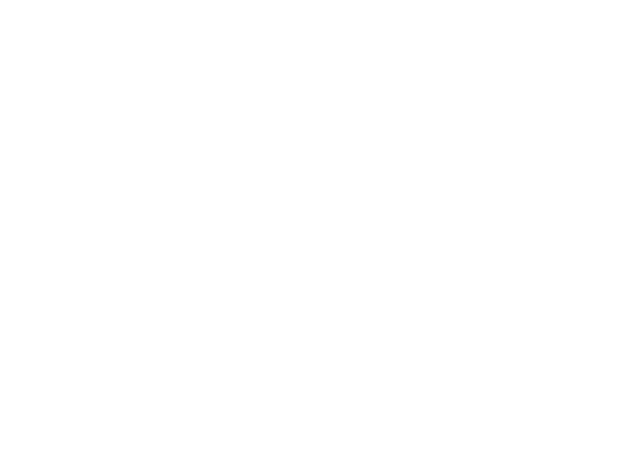
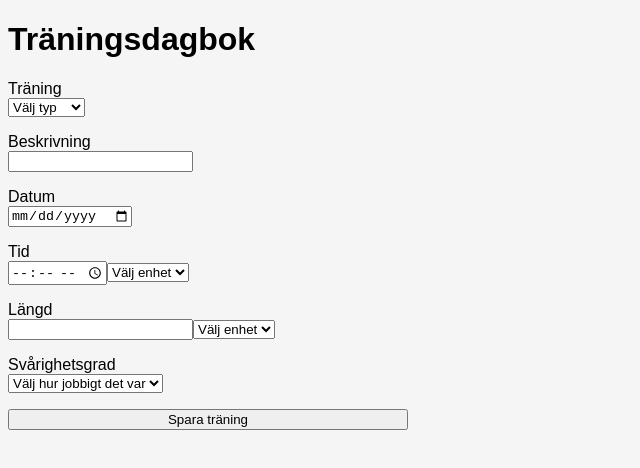
Before and after one commit to ProblemMaster/dagbok, a Vue app in the folder Frontend/: page /workouts in a window 1280 px wide. Before the commit this address had no page. Shown: the top 468 px of the page, without its empty margins (0-640 px from the left). Built offline with nearby package versions, Linux system fonts and the light colour scheme.

Commit message:
Riktiga formulären är på plats, 404 sida

```diff
--- a/Frontend/index.html
+++ b/Frontend/index.html
@@ -3,6 +3,7 @@
   <head>
     <meta charset="UTF-8">
     <meta name="viewport" content="width=device-width, initial-scale=1.0">
+    <link rel="stylesheet" href="/src/assets/base.css">
     <title>Träningsdagbok</title>
   </head>
   <body>
--- a/Frontend/src/assets/base.css
+++ b/Frontend/src/assets/base.css
@@ -0,0 +1,4 @@
+html {
+  font-family: Arial, sans-serif;
+  background-color: #f5f5f5;
+}
--- a/Frontend/src/components/forms/ActivitiesForm.vue
+++ b/Frontend/src/components/forms/ActivitiesForm.vue
@@ -1,7 +1,8 @@
 <template>
   <form @submit.prevent="submitForm" class="activities-form">
     <div>
-      <label for="activity-name">Activity Name</label>
+      <label for="activity-name">Ny aktivitet:</label>
+      <br>
       <input
         type="text"
         id="activity-name"
@@ -12,33 +13,19 @@
     </div>
 
     <div>
-      <label for="category">Category</label>
-      <select id="category" v-model="form.category" required>
-        <option disabled value="">Välj kategori</option>
-        <option>Cardio</option>
-        <option>Strength</option>
-        <option>Flexibility</option>
-        <option>Balance</option>
-      </select>
-    </div>
-
-    <div>
-      <label for="duration">Duration (minutes)</label>
+      <label for="description">Beskrivning:</label>
+      <br>
       <input
-        type="number"
-        id="duration"
-        v-model.number="form.duration"
-        min="1"
+        type="text"
+        id="description"
+        v-model="form.description"
+        placeholder="Ex: Hur man utför aktiviteten"
+        size = "40"
         required
       />
     </div>
 
-    <div>
-      <label for="date">Date</label>
-      <input type="date" id="date" v-model="form.date" required />
-    </div>
-
-    <button type="submit">Skicka activity</button>
+    <button type="submit">Spara aktivitet</button>
 
     <!-- Feedback -->
     <p v-if="success" class="success-msg">Activity skickad!</p>
@@ -52,9 +39,7 @@ import { reactive, ref } from "vue"
 // Form-data
 const form = reactive({
   name: "",
-  category: "",
-  duration: null,
-  date: ""
+  description: "",
 })
 
 // Feedback
@@ -67,7 +52,7 @@ const submitForm = async () => {
   error.value = false
 
   try {
-    const response = await fetch("http://localhost:3000/activities", {
+    const response = await fetch("http://localhost:5173/activities", {
       method: "POST",
       headers: {
         "Content-Type": "application/json"
--- a/Frontend/src/components/forms/WorkoutForm.vue
+++ b/Frontend/src/components/forms/WorkoutForm.vue
@@ -1,18 +1,9 @@
 <template>
   <form @submit.prevent="submitForm" class="workout-form">
-    <div>
-      <label for="name">Workout Name</label>
-      <input
-        type="text"
-        id="name"
-        v-model="form.name"
-        placeholder="Ex: Morning Run"
-        required
-      />
-    </div>
 
     <div>
-      <label for="type">Workout Type</label>
+      <label for="type">Träning</label>
+      <br>
       <select id="type" v-model="form.type" required>
         <option disabled value="">Välj typ</option>
         <option>Cardio</option>
@@ -23,22 +14,76 @@
     </div>
 
     <div>
-      <label for="duration">Duration (minutes)</label>
+      <label for="description">Beskrivning</label>
+      <br>
       <input
-        type="number"
-        id="duration"
-        v-model.number="form.duration"
-        min="1"
+        type="text"
+        id="description"
+        v-model="form.description"
         required
       />
     </div>
 
     <div>
-      <label for="date">Date</label>
-      <input type="date" id="date" v-model="form.date" required />
+      <label for="date">Datum</label>
+      <br>
+      <input type="date"
+        id="date"
+        v-model="form.date"
+        required />
     </div>
 
-    <button type="submit">Skicka workout</button>
+    <div>
+      <label for="time">Tid</label>
+      <br>
+      <input
+        type ="time"
+        id="time"
+        v-model="form.time"
+        />
+
+        <select id="time_unit" v-model = "form.time_unit">
+          <option value="">Välj enhet</option>
+          <option>Minuter</option>
+          <option>Timmar</option>
+        </select>
+    </div>
+
+    <div>
+      <label for="length">Längd</label>
+      <br>
+      <input
+        type ="number"
+        id="length"
+        v-model="form.length"
+        />
+
+        <select id="length_unit" v-model = "form.length_unit">
+          <option value="">Välj enhet</option>
+          <option>Kilometer</option>
+          <option>Meter</option>
+        </select>
+    </div>
+
+    <div>
+      <label for="difficulty">Svårighetsgrad</label>
+      <br>
+      <select id="difficulty" v-model="form.difficulty" required>
+        <option disabled value="">Välj hur jobbigt det var</option>
+        <option>1</option>
+        <option>2</option>
+        <option>3</option>
+        <option>4</option>
+        <option>5</option>
+        <option>6</option>
+        <option>7</option>
+        <option>8</option>
+        <option>9</option>
+        <option>10</option>
+      </select>
+    </div>
+
+    <button type="submit">Spara träning</button>
 
     <!-- Feedback -->
     <p v-if="success" class="success-msg">Workout skickad!</p>
@@ -51,10 +96,15 @@ import { reactive, ref } from "vue"
 
 // Form-data
 const form = reactive({
-  name: "",
   type: "",
-  duration: null,
-  date: ""
+  duration: "",
+  date: "",
+  time: "",
+  time_unit: "",
+  length: "",
+  length_unit: "",
+  difficulty: "",
+
 })
 
 // Feedback
@@ -67,7 +117,7 @@ const submitForm = async () => {
   error.value = false
 
   try {
-    const response = await fetch("http://localhost:3000/workout", {
+    const response = await fetch("http://localhost:5173/workouts", {
       method: "POST",
       headers: {
         "Content-Type": "application/json"
@@ -82,10 +132,14 @@ const submitForm = async () => {
 
     success.value = true
     // Reset form
-    form.name = ""
-    form.type = ""
-    form.duration = null
-    form.date = ""
+      form.type = ""
+      form.duration = ""
+      form.date = ""
+      form.time = ""
+      form.time_unit = ""
+      form.length = ""
+      form.length_unit = ""
+      form.difficulty = ""
   } catch (err) {
     console.error(err)
     error.value = true
--- a/Frontend/src/router/index.js
+++ b/Frontend/src/router/index.js
@@ -2,11 +2,13 @@
 import { createRouter, createWebHistory } from "vue-router"
 import ActivitiesView from "@/views/ActivitiesView.vue"
 import WorkoutView from "@/views/WorkoutView.vue"
+import NotFoundView from "@/views/NotFoundView.vue"
 
 const routes = [
   { path: "/", redirect: "/activities" },
   { path: "/activities", component: ActivitiesView },
-  { path: "/workout", component: WorkoutView }
+  { path: "/workouts", component: WorkoutView },
+  { path: "/:pathMatch(.*)*", component: NotFoundView }
 ]
 
 export default createRouter({
--- a/Frontend/src/views/ActivitiesView.vue
+++ b/Frontend/src/views/ActivitiesView.vue
@@ -1,5 +1,5 @@
 <template>
-  <h1>Activities</h1>
+  <h1>Aktiviteter</h1>
   <ActivitiesForm />
 </template>
 
--- /dev/null
+++ b/Frontend/src/views/NotFoundView.vue
@@ -0,0 +1,25 @@
+<template>
+  <div class="not-found">
+    <h1>404</h1>
+    <p>Sidan du söker finns inte.</p>
+
+    <RouterLink to="/activities">
+      Gå till Activities
+    </RouterLink>
+  </div>
+</template>
+
+<script setup>
+import { RouterLink } from "vue-router"
+</script>
+
+<style scoped>
+.not-found {
+  text-align: center;
+  margin-top: 4rem;
+}
+
+h1 {
+  font-size: 4rem;
+}
+</style>
--- a/Frontend/src/views/WorkoutView.vue
+++ b/Frontend/src/views/WorkoutView.vue
@@ -1,5 +1,5 @@
 <template>
-  <h1>Workout</h1>
+  <h1>Träningsdagbok</h1>
   <WorkoutForm />
 </template>
 
```
Also changed, not shown: 2 other files (tests, documents, lock files or other folders).
